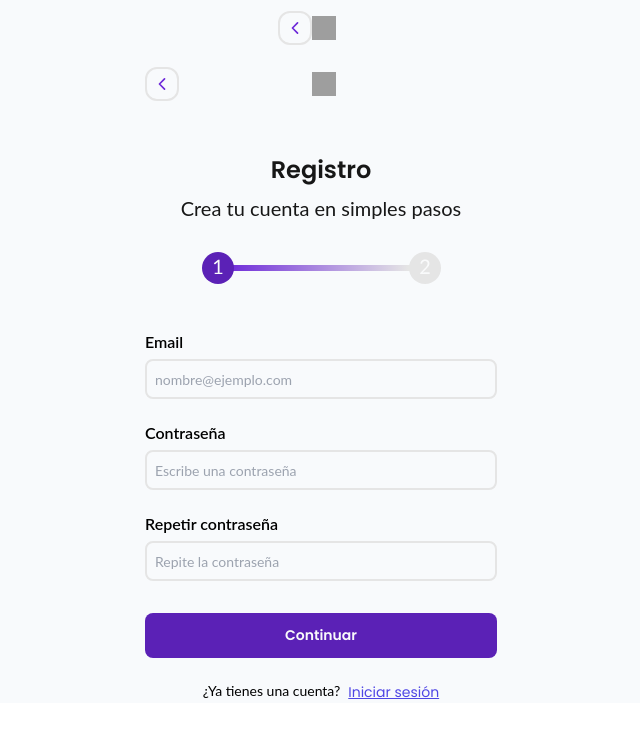
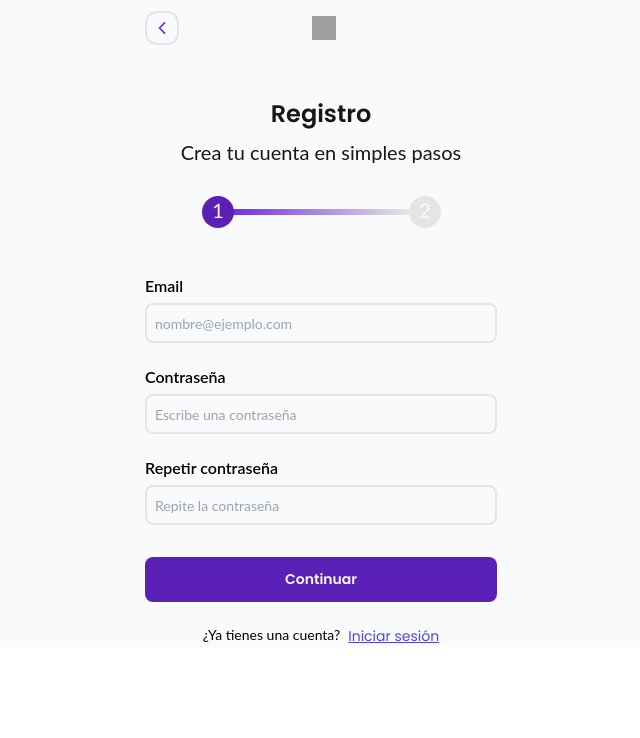
Before and after one commit to No-Country/c9-56-t-mern, a React (Vite) app in the folder frontend/: page /register in a window 1280 px wide. Shown: the top 738 px of the page, without its empty margins (319-959 px from the left). Built offline with nearby package versions, Linux system fonts and the light colour scheme; grey boxes are pictures that could not be loaded; a web font is replaced by a local one.

Commit message:
Update RegisterForm.jsx

```diff
--- a/frontend/src/components/registerForm/RegisterForm.jsx
+++ b/frontend/src/components/registerForm/RegisterForm.jsx
@@ -64,7 +64,6 @@ const RegisterForm = (props) => {
 
   return (
     <div className="global-main-container">
-      <NavbarBack/>
       <StepNavigation
         labelArray={labelArray}
         currentStep={currentStep}
```
